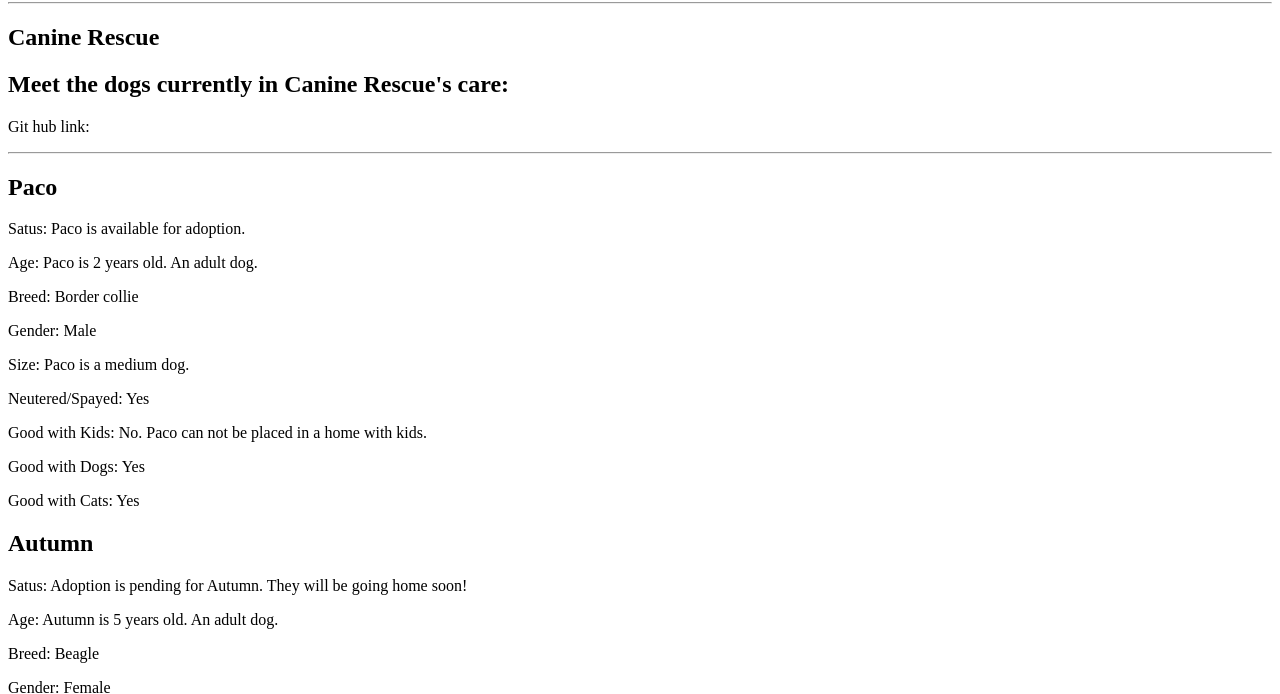
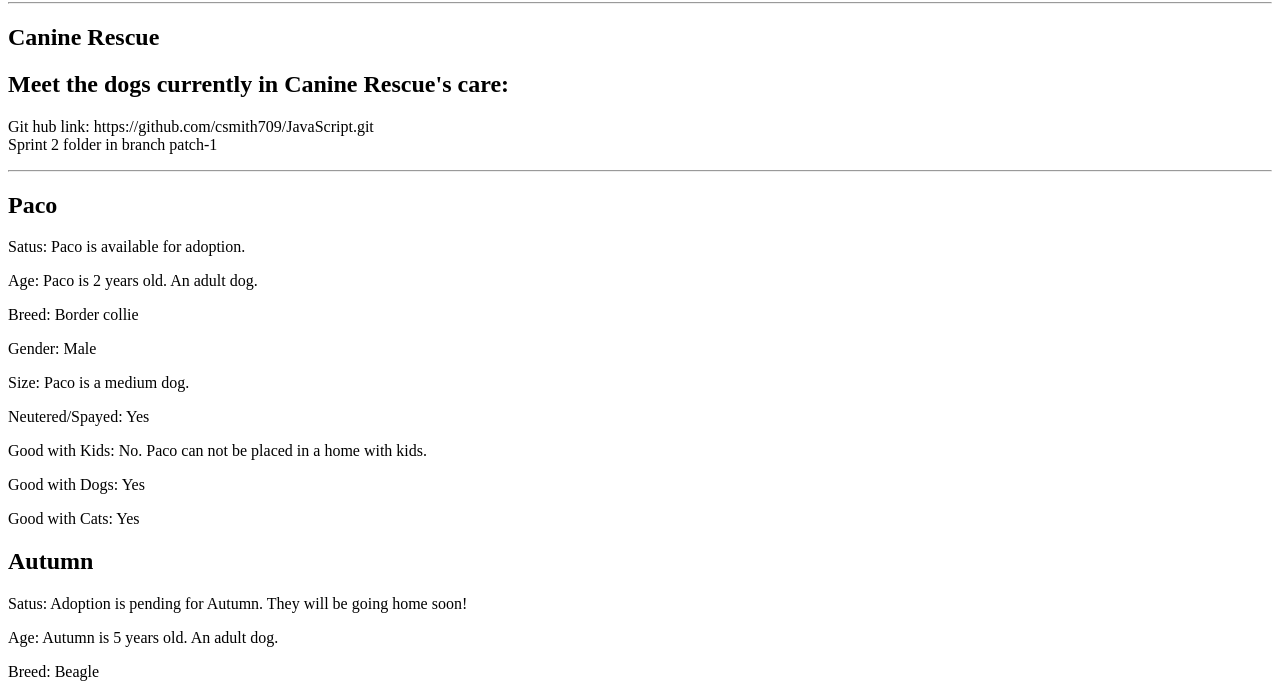
Before and after one commit to csmith709/JavaScript, a plain HTML site: page Sprint 2/Sprint.html in a window 1280 px wide. Shown: the part 78-772 px from the top of the page. Drawn offline with Linux system fonts and the light colour scheme.

Commit message:
SprintLinkAdded.html
Added the github link to Sprint.html

```diff
--- a/Sprint 2/Sprint.html
+++ b/Sprint 2/Sprint.html
@@ -10,7 +10,7 @@
     <hr/>
     <h2>Canine Rescue</h2>
     <h2>Meet the dogs currently in Canine Rescue's care:</h2>
-    <p>Git hub link:</p>
+    <p>Git hub link: https://github.com/csmith709/JavaScript.git <br> Sprint 2 folder in branch patch-1</p>
     <hr/>
     <script src="Sprint.js"></script>
 
```
